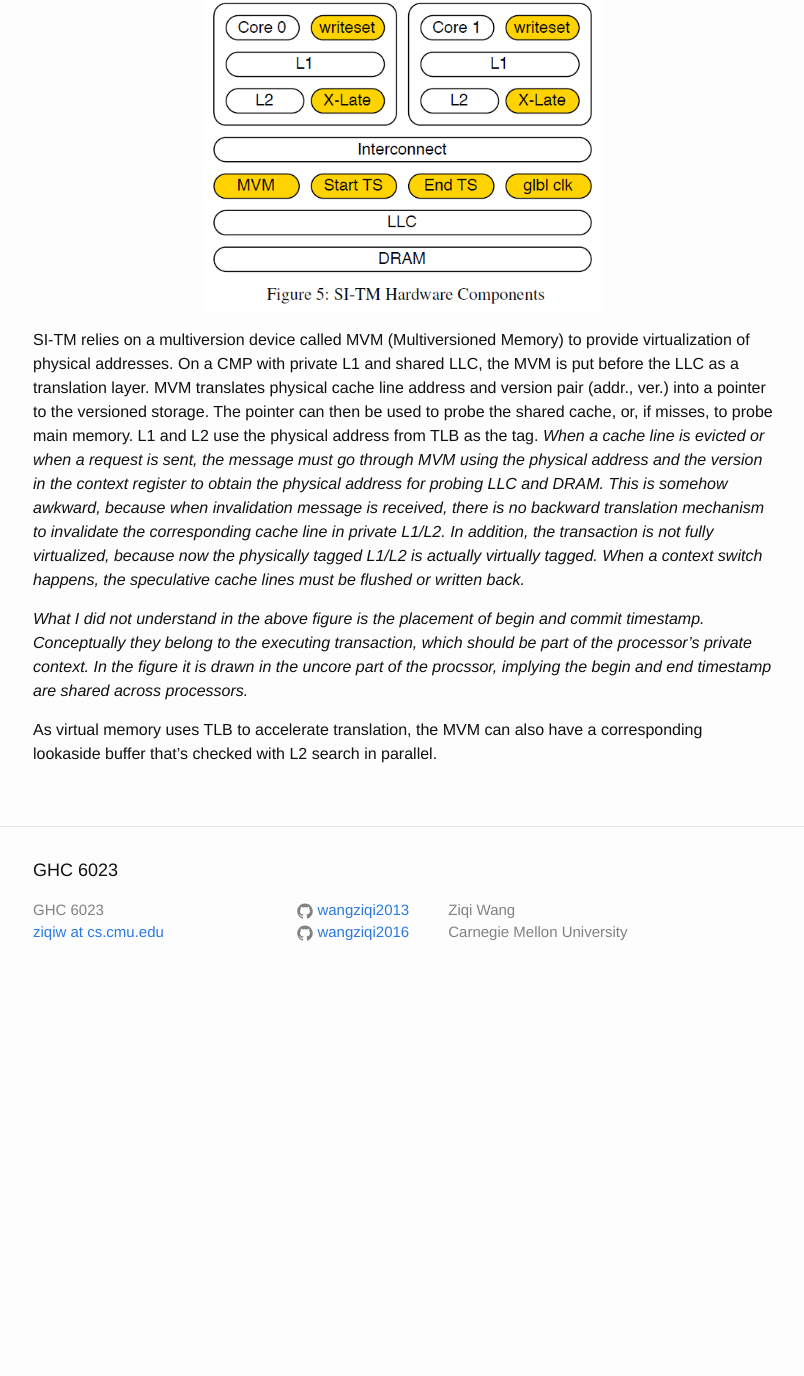
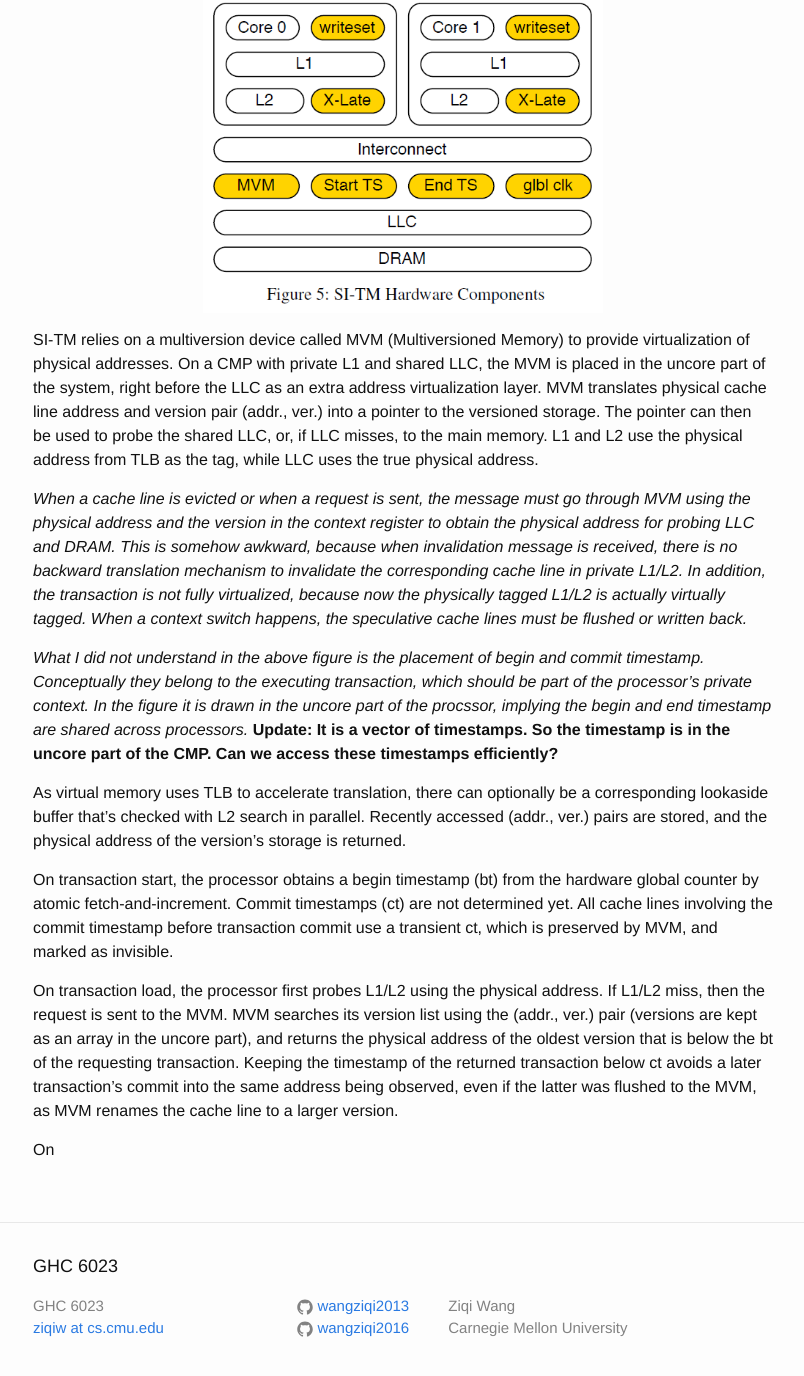
Before and after one commit to wangziqi2013/wangziqi2013.github.io, a Jekyll site: the page built from _posts/2018-03-15-SI-TM-Reducing-TM-Abort-Rates-Through-SI.markdown, in a window 1280 px wide and 1400 px high, scrolled down 861 px. Shown: the top 1376 px of the window, without its empty margins (237-1041 px from the left). Built offline with Jekyll 4.4.1, drawn with Linux system fonts in a browser that asks for light colours; before the commit the page ends 1865 px from its top, so only the background shows below that.

Commit message:
Finish transaction start and read

```diff
--- a/_posts/2018-03-15-SI-TM-Reducing-TM-Abort-Rates-Through-SI.markdown
+++ b/_posts/2018-03-15-SI-TM-Reducing-TM-Abort-Rates-Through-SI.markdown
@@ -28,10 +28,12 @@ to concurrency control are not uncommon in software, in hardware they are relati
 {: align="middle"}
 
 SI-TM relies on a multiversion device called MVM (Multiversioned Memory) to provide virtualization of physical addresses.
-On a CMP with private L1 and shared LLC, the MVM is put before the LLC as a translation layer. MVM translates physical cache
-line address and version pair (addr., ver.) into a pointer to the versioned storage. The pointer can then be used to probe
-the shared cache, or, if misses, to
-probe main memory. L1 and L2 use the physical address from TLB as the tag. *When a cache line is evicted or when a request
+On a CMP with private L1 and shared LLC, the MVM is placed in the uncore part of the system, right before the LLC as an
+extra address virtualization layer. MVM translates physical cache line address and version pair (addr., ver.) into a pointer
+to the versioned storage. The pointer can then be used to probe the shared LLC, or, if LLC misses, to
+the main memory. L1 and L2 use the physical address from TLB as the tag, while LLC uses the true physical address.
+
+*When a cache line is evicted or when a request
 is sent, the message must go through MVM using the physical address and the version in the context register to obtain
 the physical address for probing LLC and DRAM. This is somehow awkward, because when invalidation message is received,
 there is no backward translation mechanism to invalidate the corresponding cache line in private L1/L2. In addition,
@@ -40,7 +42,21 @@ a context switch happens, the speculative cache lines must be flushed or written
 
 *What I did not understand in the above figure is the placement of begin and commit timestamp. Conceptually they belong to
 the executing transaction, which should be part of the processor's private context. In the figure it is drawn in the
-uncore part of the procssor, implying the begin and end timestamp are shared across processors.*
+uncore part of the procssor, implying the begin and end timestamp are shared across processors.* **Update: It is a vector
+of timestamps. So the timestamp is in the uncore part of the CMP. Can we access these timestamps efficiently?**
 
-As virtual memory uses TLB to accelerate translation, the MVM can also have a corresponding lookaside buffer that's
-checked with L2 search in parallel.
+As virtual memory uses TLB to accelerate translation, there can optionally be a corresponding lookaside buffer that's
+checked with L2 search in parallel. Recently accessed (addr., ver.) pairs are stored, and the physical address
+of the version's storage is returned.
+
+On transaction start, the processor obtains a begin timestamp (bt) from the hardware global counter by atomic
+fetch-and-increment. Commit timestamps (ct) are not determined yet. All cache lines involving the commit
+timestamp before transaction commit use a transient ct, which is preserved by MVM, and marked as invisible.
+
+On transaction load, the processor first probes L1/L2 using the physical address. If L1/L2 miss, then the request
+is sent to the MVM. MVM searches its version list using the (addr., ver.) pair (versions are kept as an array
+in the uncore part), and returns the physical address of the oldest version that is below the bt of the requesting
+transaction. Keeping the timestamp of the returned transaction below ct avoids a later transaction's commit into the same
+address being observed, even if the latter was flushed to the MVM, as MVM renames the cache line to a larger version.
+
+On
```
